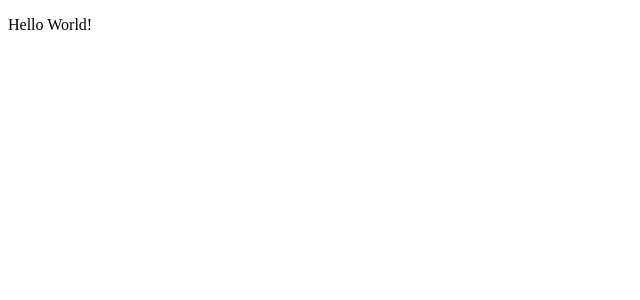
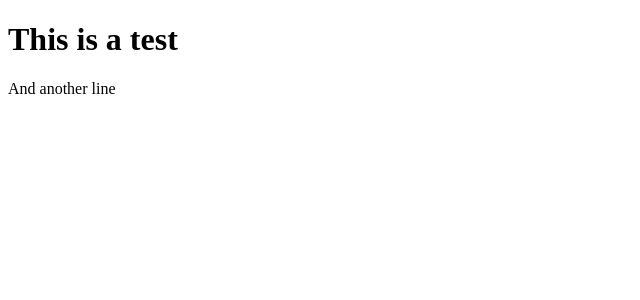
Before and after one commit to WinterIsCoding23/udemy-vue3, a Vue app in the folder section6/test-app/: page / in a window 1280 px wide. Shown: the top 300 px of the page, without its empty margins (0-640 px from the left). Built offline with nearby package versions, Linux system fonts and the light colour scheme.

Commit message:
add additional lines and a test

```diff
--- a/section6/test-app/src/App.vue
+++ b/section6/test-app/src/App.vue
@@ -1,5 +1,7 @@
 <template>
-  <p>{{ msg }}</p>
+  <h1>{{ msg }}</h1>
+  <p>{{ test }}</p>
+  <p>And another line</p>
 </template>
 
 <script>
@@ -10,5 +12,11 @@ export default {
       msg: "Hello World!",
     };
   },
+  name: "test",
+  data() {
+    return {
+      msg: "This is a test",
+    };
+  },
 };
 </script>
```
